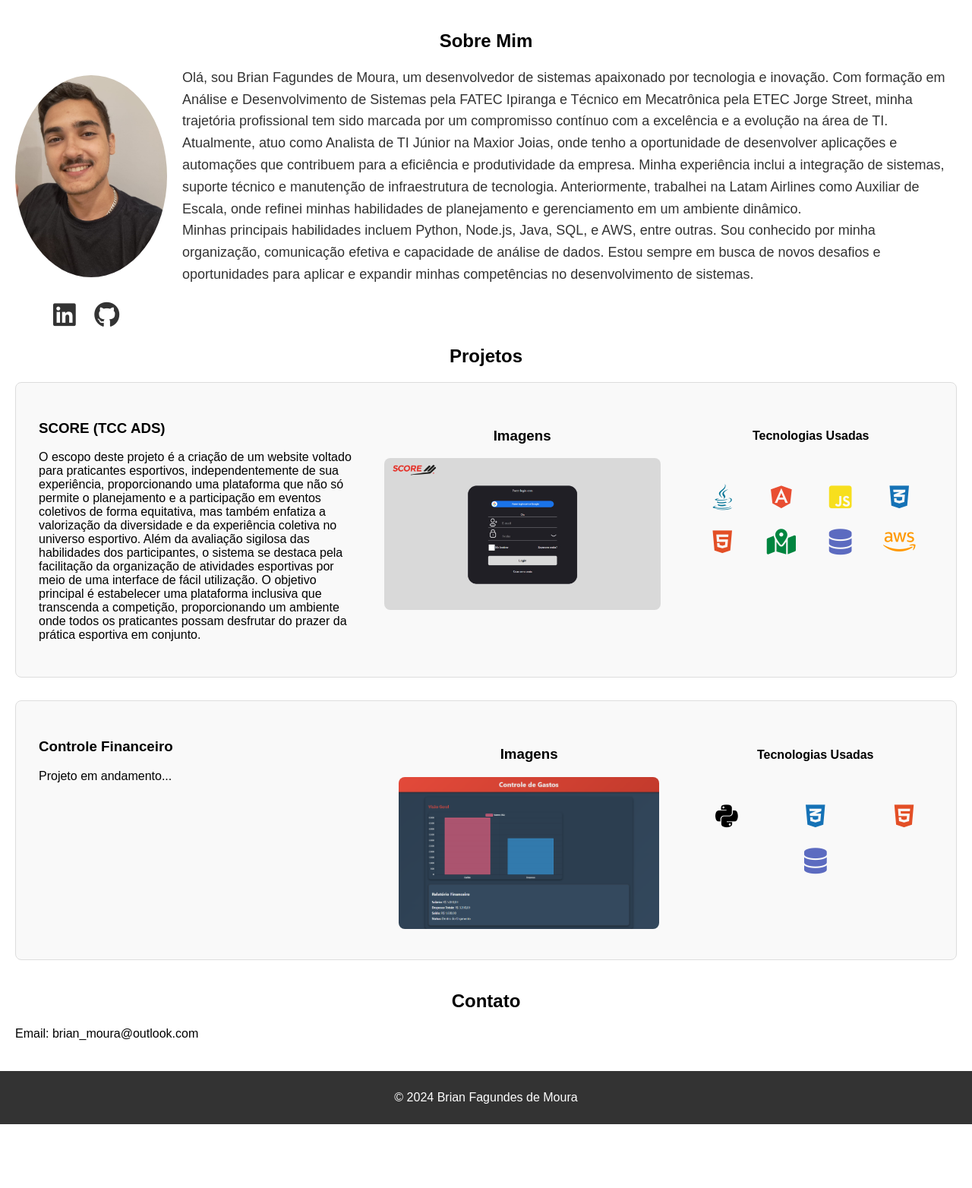
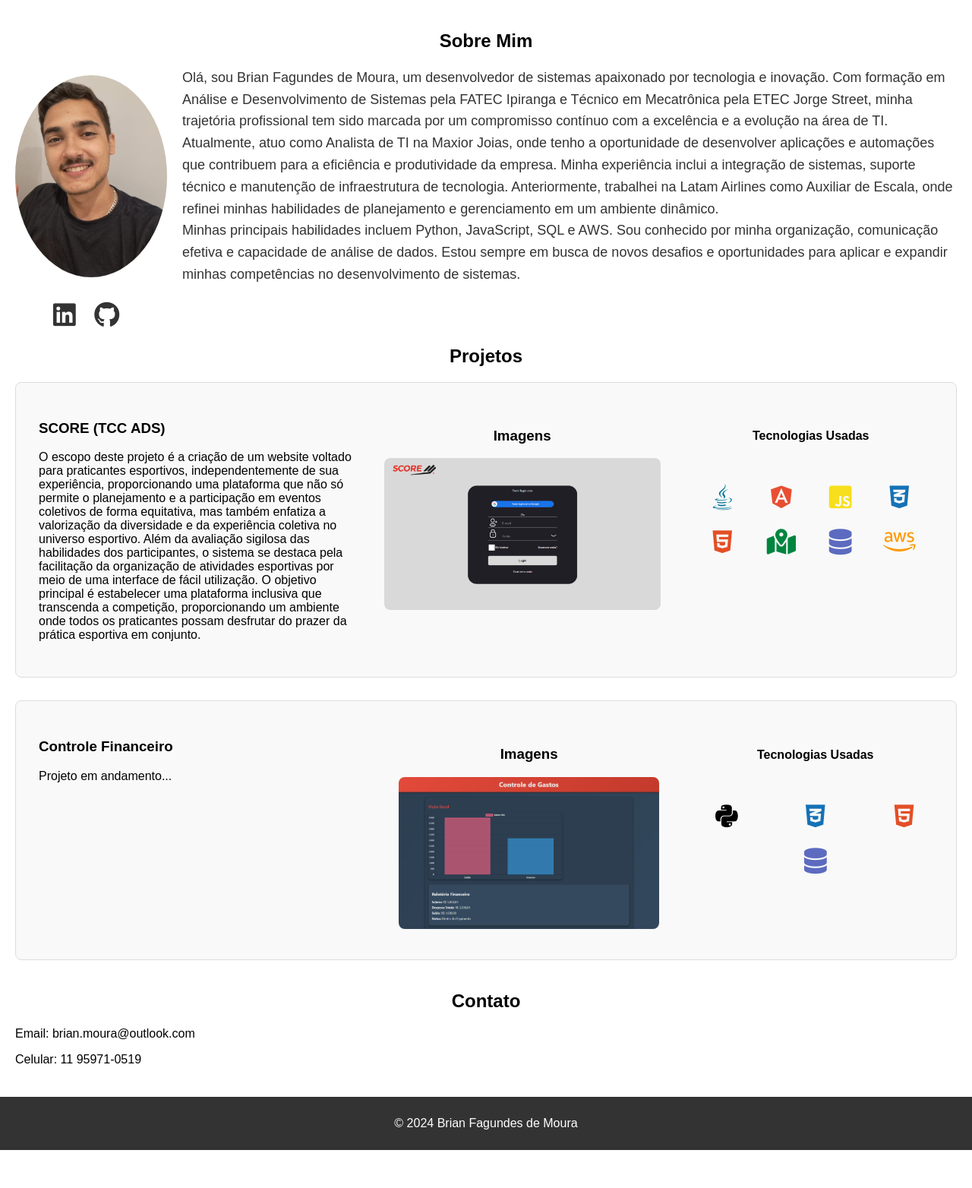
Before and after one commit to BrianFagundes/portfolio, a Flask app: page / in a window 1280 px wide. Shown: the part 134-1698 px from the top of the page at 76% size. Before the commit the page ends 1614 px from the top, so only its background shows below. Run offline with Flask 3, Linux system fonts and the light colour scheme.

Commit message:
fix contato + apresentacao

```diff
--- a/templates/index.html
+++ b/templates/index.html
@@ -31,9 +31,9 @@
                 <p>
                         Olá, sou Brian Fagundes de Moura, um desenvolvedor de sistemas apaixonado por tecnologia e inovação. Com formação em Análise e Desenvolvimento de Sistemas pela FATEC Ipiranga e Técnico em Mecatrônica pela ETEC Jorge Street, minha trajetória profissional tem sido marcada por um compromisso contínuo com a excelência e a evolução na área de TI.<br>
 
-                        Atualmente, atuo como Analista de TI Júnior na Maxior Joias, onde tenho a oportunidade de desenvolver aplicações e automações que contribuem para a eficiência e produtividade da empresa. Minha experiência inclui a integração de sistemas, suporte técnico e manutenção de infraestrutura de tecnologia. Anteriormente, trabalhei na Latam Airlines como Auxiliar de Escala, onde refinei minhas habilidades de planejamento e gerenciamento em um ambiente dinâmico.<br>
+                        Atualmente, atuo como Analista de TI na Maxior Joias, onde tenho a oportunidade de desenvolver aplicações e automações que contribuem para a eficiência e produtividade da empresa. Minha experiência inclui a integração de sistemas, suporte técnico e manutenção de infraestrutura de tecnologia. Anteriormente, trabalhei na Latam Airlines como Auxiliar de Escala, onde refinei minhas habilidades de planejamento e gerenciamento em um ambiente dinâmico.<br>
 
-                        Minhas principais habilidades incluem Python, Node.js, Java, SQL, e AWS, entre outras. Sou conhecido por minha organização, comunicação efetiva e capacidade de análise de dados. Estou sempre em busca de novos desafios e oportunidades para aplicar e expandir minhas competências no desenvolvimento de sistemas.
+                        Minhas principais habilidades incluem Python, JavaScript, SQL e AWS. Sou conhecido por minha organização, comunicação efetiva e capacidade de análise de dados. Estou sempre em busca de novos desafios e oportunidades para aplicar e expandir minhas competências no desenvolvimento de sistemas.
                 </p>
             </div>
             <div class="social-icons">
@@ -137,7 +137,8 @@
 
         <section id="contact">
             <h2>Contato</h2>
-            <p>Email: brian_moura@outlook.com</p>
+            <p>Email: brian.moura@outlook.com</p>
+            <p>Celular: 11 95971-0519</p>
         </section>
     </main>
 
```
Also changed, not shown: .github/workflows/main_portfoliobrian.yml (deleted).
